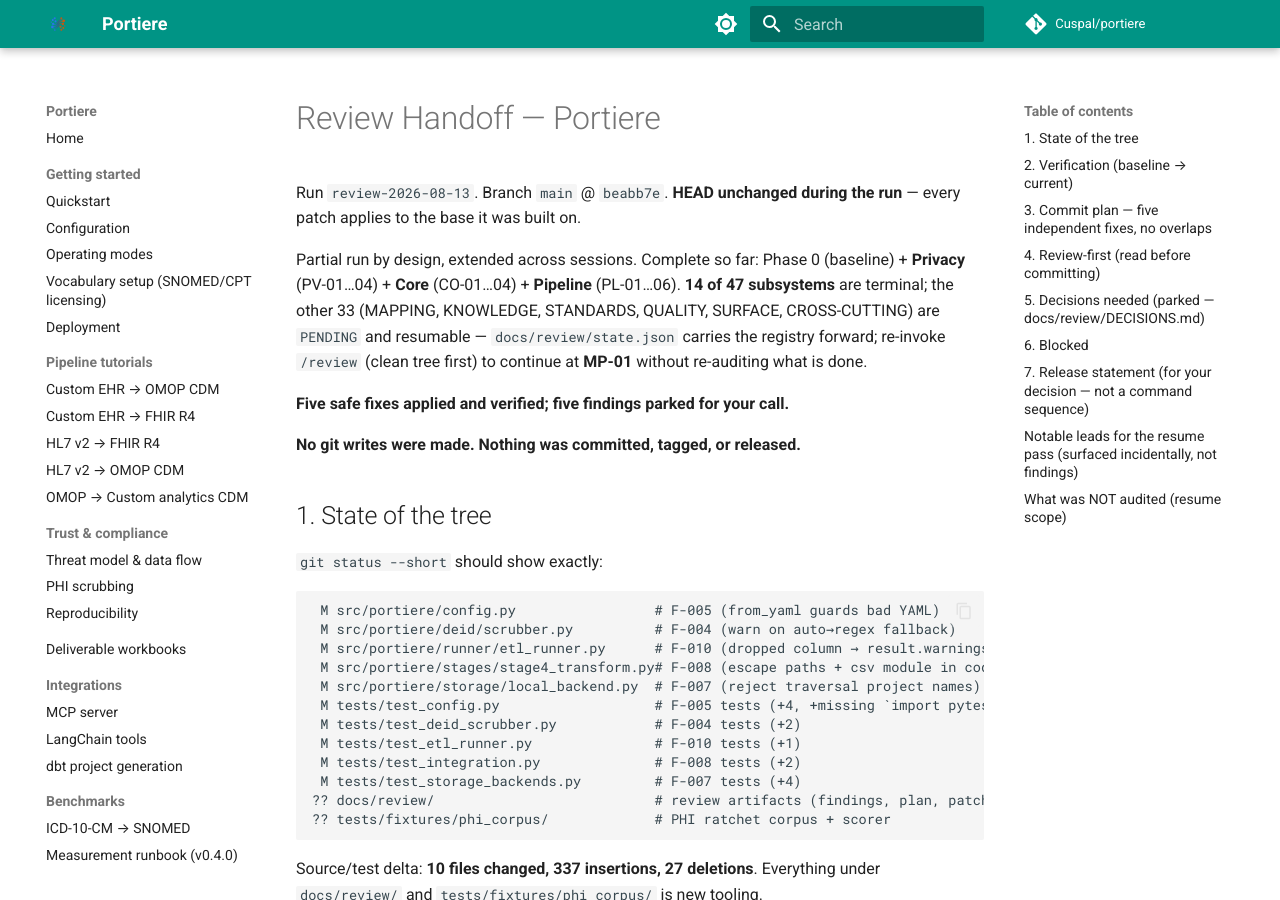
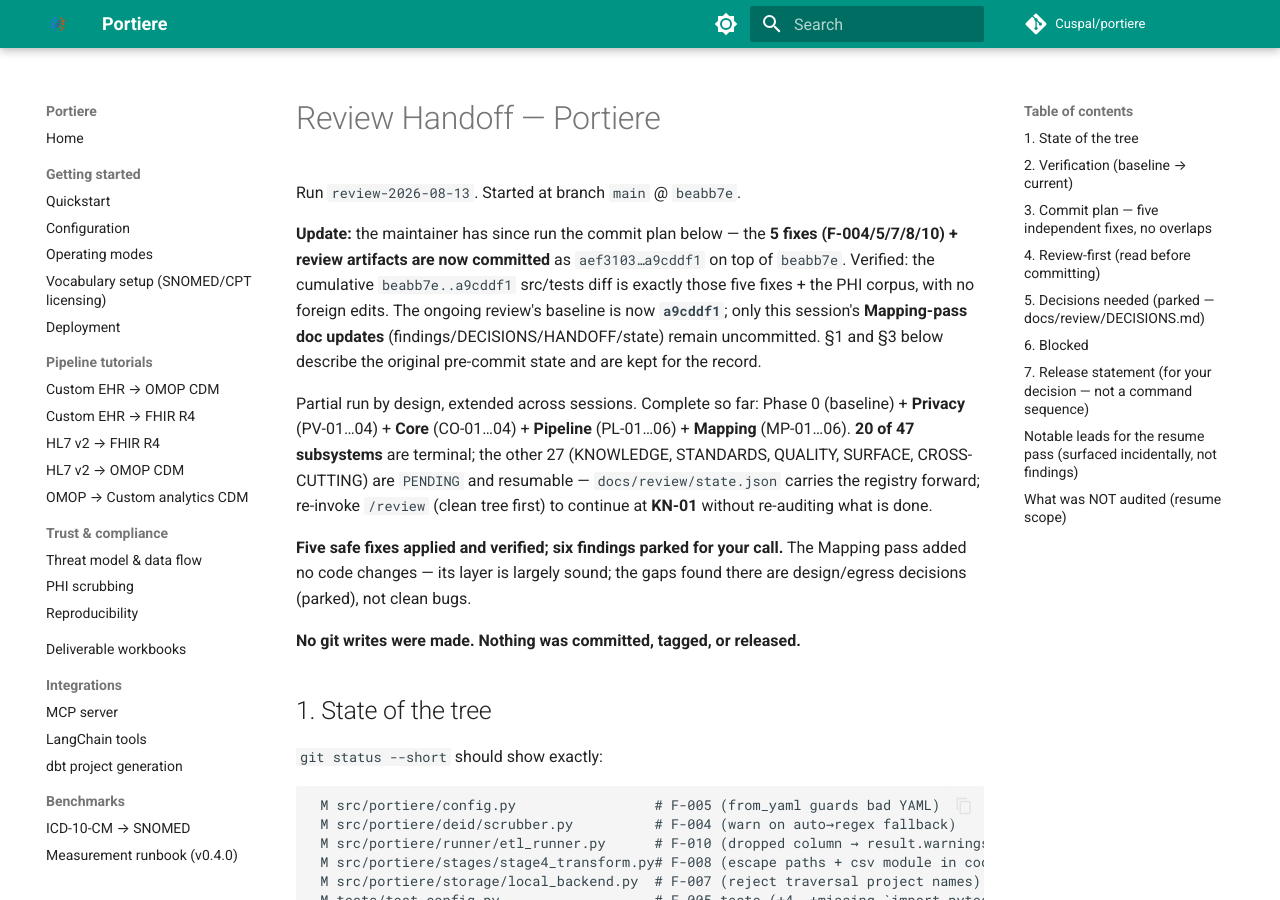
Before and after one commit to Cuspal/portiere, an MkDocs documentation site: the page built from docs/review/HANDOFF.md, in a window 1280 px wide and 900 px high. Built offline with MkDocs 1.6.1 and Material for MkDocs 9.7.7, drawn with Linux system fonts in a browser that asks for light colours; comment, search, counter and statistics services are not loaded; some of the changed text lies outside the part shown.

Commit message:
chore(review): mapping-pass artifacts (F-011 parked + MP notes)

```diff
--- a/docs/review/HANDOFF.md
+++ b/docs/review/HANDOFF.md
@@ -1,17 +1,26 @@
 # Review Handoff — Portiere
 
-Run `review-2026-08-13`. Branch `main` @ `beabb7e`. **HEAD unchanged during the
-run** — every patch applies to the base it was built on.
+Run `review-2026-08-13`. Started at branch `main` @ `beabb7e`.
+
+**Update:** the maintainer has since run the commit plan below — the **5 fixes
+(F-004/5/7/8/10) + review artifacts are now committed** as `aef3103…a9cddf1` on
+top of `beabb7e`. Verified: the cumulative `beabb7e..a9cddf1` src/tests diff is
+exactly those five fixes + the PHI corpus, with no foreign edits. The ongoing
+review's baseline is now **`a9cddf1`**; only this session's **Mapping-pass doc
+updates** (findings/DECISIONS/HANDOFF/state) remain uncommitted. §1 and §3 below
+describe the original pre-commit state and are kept for the record.
 
 Partial run by design, extended across sessions. Complete so far: Phase 0
 (baseline) + **Privacy** (PV-01…04) + **Core** (CO-01…04) + **Pipeline**
-(PL-01…06). **14 of 47 subsystems** are terminal; the other 33 (MAPPING,
-KNOWLEDGE, STANDARDS, QUALITY, SURFACE, CROSS-CUTTING) are `PENDING` and
-resumable — `docs/review/state.json` carries the registry forward; re-invoke
-`/review` (clean tree first) to continue at **MP-01** without re-auditing what
+(PL-01…06) + **Mapping** (MP-01…06). **20 of 47 subsystems** are terminal; the
+other 27 (KNOWLEDGE, STANDARDS, QUALITY, SURFACE, CROSS-CUTTING) are `PENDING`
+and resumable — `docs/review/state.json` carries the registry forward; re-invoke
+`/review` (clean tree first) to continue at **KN-01** without re-auditing what
 is done.
 
-**Five safe fixes applied and verified; five findings parked for your call.**
+**Five safe fixes applied and verified; six findings parked for your call.**
+The Mapping pass added no code changes — its layer is largely sound; the gaps
+found there are design/egress decisions (parked), not clean bugs.
 
 **No git writes were made. Nothing was committed, tagged, or released.**
 
@@ -114,6 +123,11 @@
   invalid identifier → `SyntaxError` in the generated script. Needs identifier
   slugification across all three generators (larger codegen change). Rarer than
   F-008 (paths/values are more variable than column names).
+- **F-011 (S3)** — `offline=True` does not set `HF_HUB_OFFLINE`/`local_files_only`,
+  so loading an uncached cross-encoder/embedder still downloads from
+  `huggingface.co` — contradicting the L7 "no non-loopback socket under offline"
+  claim on a cold cache. Fix is a maintainer call: process-global HF offline env
+  vs threading `local_files_only` through every loader.
 
 ## 6. Blocked
 
@@ -139,8 +153,12 @@
 
 ## Notable leads for the resume pass (surfaced incidentally, not findings)
 
-- **MP-01 / MP-04** — `local/schema_mapper.py` and `local/llm_verifier.py` are
-  the remote-egress payload builders behind parked F-001/F-002. Start MAPPING here.
+- **KN-06 embedding providers** — same offline gap as F-011 (HF download under
+  `offline=True`); confirm the scope there when auditing KNOWLEDGE next.
+- **KN-05 Athena / vocabulary_bridge** — the `vocabulary_lookup` transform and
+  `_code_index` both depend on it; check its network/egress behaviour under offline.
+- **MP-03 cross_mapper** — `_set_nested` cannot build FHIR arrays (`coding[0]`);
+  fine for shipped crossmaps, latent for custom ones (see findings NOTE).
 - **CO-02 (`project.py`)** — focused-scan only; two swallow-without-log spots
   (`project.py:588` drops a concept candidate; `project.py:1049` `except: pass`).
 - **CO-04 (`storage`)** — writes are non-atomic (`open(w)`+write, no temp+rename);
@@ -155,5 +173,5 @@
 
 ## What was NOT audited (resume scope)
 
-33 subsystems remain `PENDING`: MP-01…06, KN-01…06, ST-01…04, QR-01…04,
-SF-01…07, XC-01…06. Re-invoke `/review` (clean tree first) to continue at MP-01.
+27 subsystems remain `PENDING`: KN-01…06, ST-01…04, QR-01…04, SF-01…07,
+XC-01…06. Re-invoke `/review` (clean tree first) to continue at KN-01.
```
Also changed, not shown: docs/review/01-findings.md (+12 -0 lines), docs/review/DECISIONS.md (+10 -0 lines), docs/review/state.json (+40 -22 lines).
